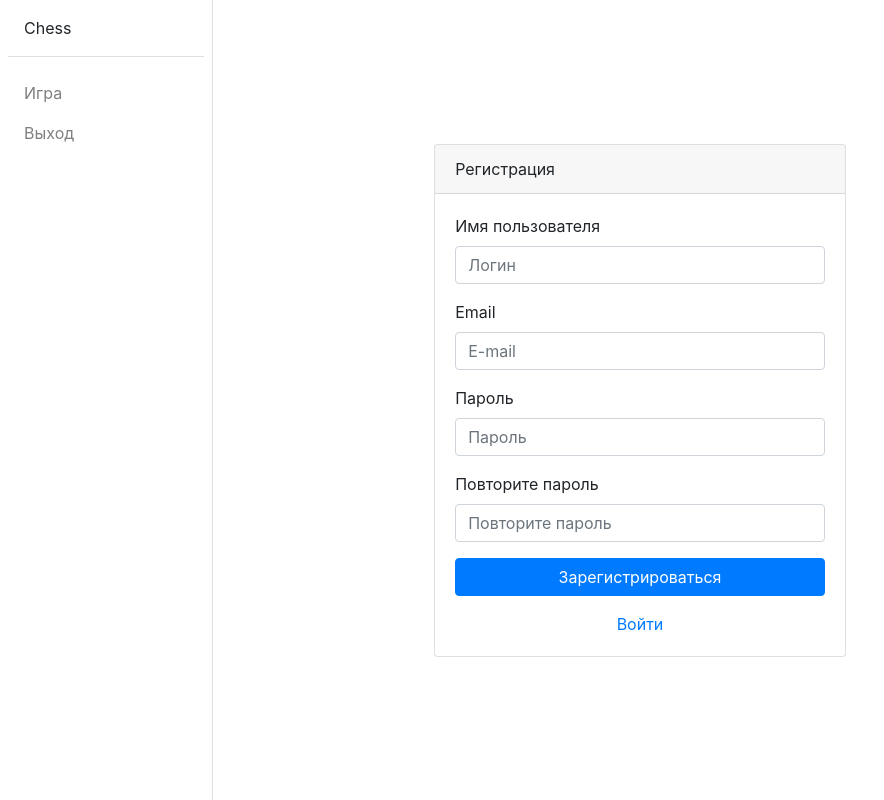
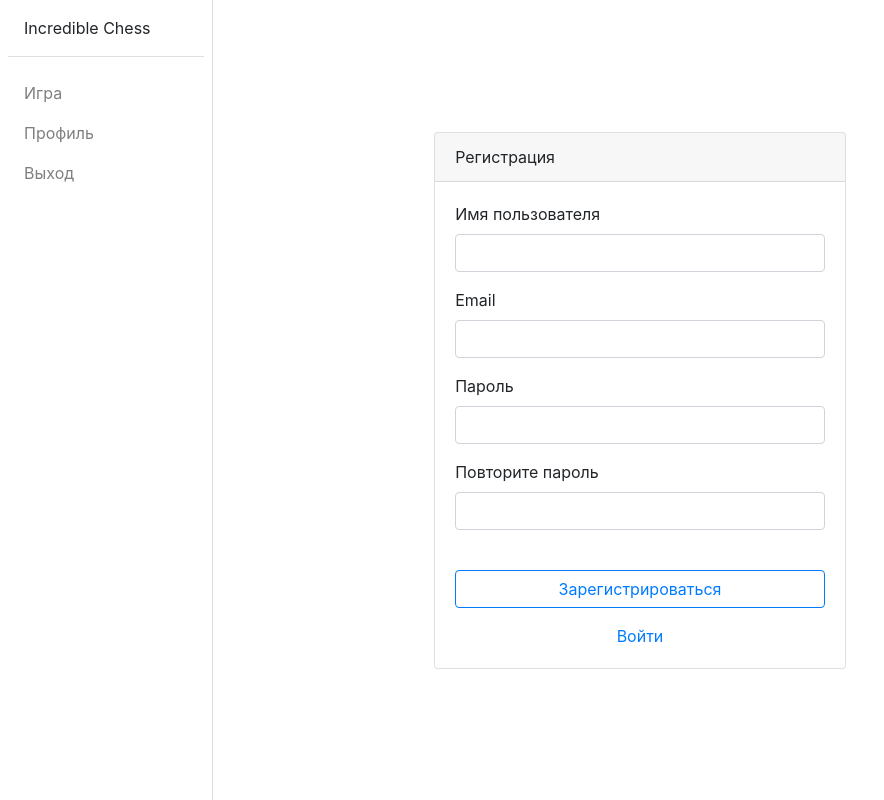
Before and after one commit to ChessStankin/chess, a Django app: page /account/reg/ in a window 1280 px wide. Shown: the whole page, without its empty margins (0-884 px from the left). Run offline with Django 3.2, Linux system fonts and the light colour scheme; the visitor is signed in with stand-in values (Sample User, id 1); some libraries are stand-ins or nearby versions.

Commit message:
Minor changes

```diff
--- a/web/src/chess/account/forms.py
+++ b/web/src/chess/account/forms.py
@@ -8,7 +8,6 @@ class RegForm(forms.Form):
         required=True,
         widget=forms.TextInput(
             attrs={
-                'placeholder': 'Логин',
                 'class': 'form-control'
             }
         ),
@@ -20,7 +19,6 @@ class RegForm(forms.Form):
         required=True,
         widget=forms.EmailInput(
             attrs={
-                'placeholder': 'E-mail',
                 'class': 'form-control'
             }
         ),
@@ -32,7 +30,6 @@ class RegForm(forms.Form):
         required=True,
         widget=forms.PasswordInput(
             attrs={
-                'placeholder': 'Пароль',
                 'class': 'form-control'
             }
         ),
@@ -44,7 +41,6 @@ class RegForm(forms.Form):
         required=True,
         widget=forms.PasswordInput(
             attrs={
-                'placeholder': 'Повторите пароль',
                 'class': 'form-control'
             }
         ),
@@ -64,7 +60,6 @@ class LoginForm(forms.Form):
         required=True,
         widget=forms.TextInput(
             attrs={
-                'placeholder': 'Логин',
                 'class': 'form-control'
             }
         ),
@@ -76,7 +71,6 @@ class LoginForm(forms.Form):
         required=True,
         widget=forms.PasswordInput(
             attrs={
-                'placeholder': 'Пароль',
                 'class': 'form-control'
             }
         ),
--- a/web/src/chess/templates/account/login_page.html
+++ b/web/src/chess/templates/account/login_page.html
@@ -13,7 +13,7 @@
                 {{ field }}
             </div>
             {% endfor %}
-            <input class="btn btn-primary w-100" type="submit" value="Войти"/>
+            <input class="mt-4 btn btn-outline-primary w-100" type="submit" value="Войти"/>
         </form>
         <div class="w-100 text-center">
             <a href="/account/reg/">Зарегистрироваться</a>
--- a/web/src/chess/templates/account/reg_page.html
+++ b/web/src/chess/templates/account/reg_page.html
@@ -13,7 +13,7 @@
                 {{ field }}
             </div>
             {% endfor %}
-            <input class="btn btn-primary w-100" type="submit" value="Зарегистрироваться"/>
+            <input class="mt-4 btn btn-outline-primary w-100" type="submit" value="Зарегистрироваться"/>
         </form>
         <div class="w-100 text-center">
             <a href="/account/login/">Войти</a>
--- a/web/src/chess/templates/layout.html
+++ b/web/src/chess/templates/layout.html
@@ -29,12 +29,13 @@
                 <div class="col-2 sticky-top vh-100 sidebar px-2">
                     <div class="sidebar-header py-3">
                         <div class="px-3">
-                            Chess
+                            Incredible Chess
                         </div>
                     </div>
                     <div class="navbar-nav p-3 d-flex flex-column">
                         <a class="nav-link {% if request.path == '/game/test/' %} active {% endif %}" href="/game/test/">Игра</a>
                         {% if user.is_authenticated %}
+                        <a class="nav-link {% if request.path == '/account/profile/' %} active {% endif %}" href="/account/profile/">Профиль</a>
                         <div class="nav-link" style="cursor: pointer" onclick="logout()">Выход</div>
                         {% else %}
                         <a class="nav-link {% if request.path == '/account/login/' %} active {% endif %}" href="/account/login/">Вход</a>
@@ -46,7 +47,7 @@
                     {% block content %}
                     {% endblock %}
                 </div>
-                <div class="col2"></div>
+                <div class="col-2"></div>
             </div>
         </div>
     </body>
```
